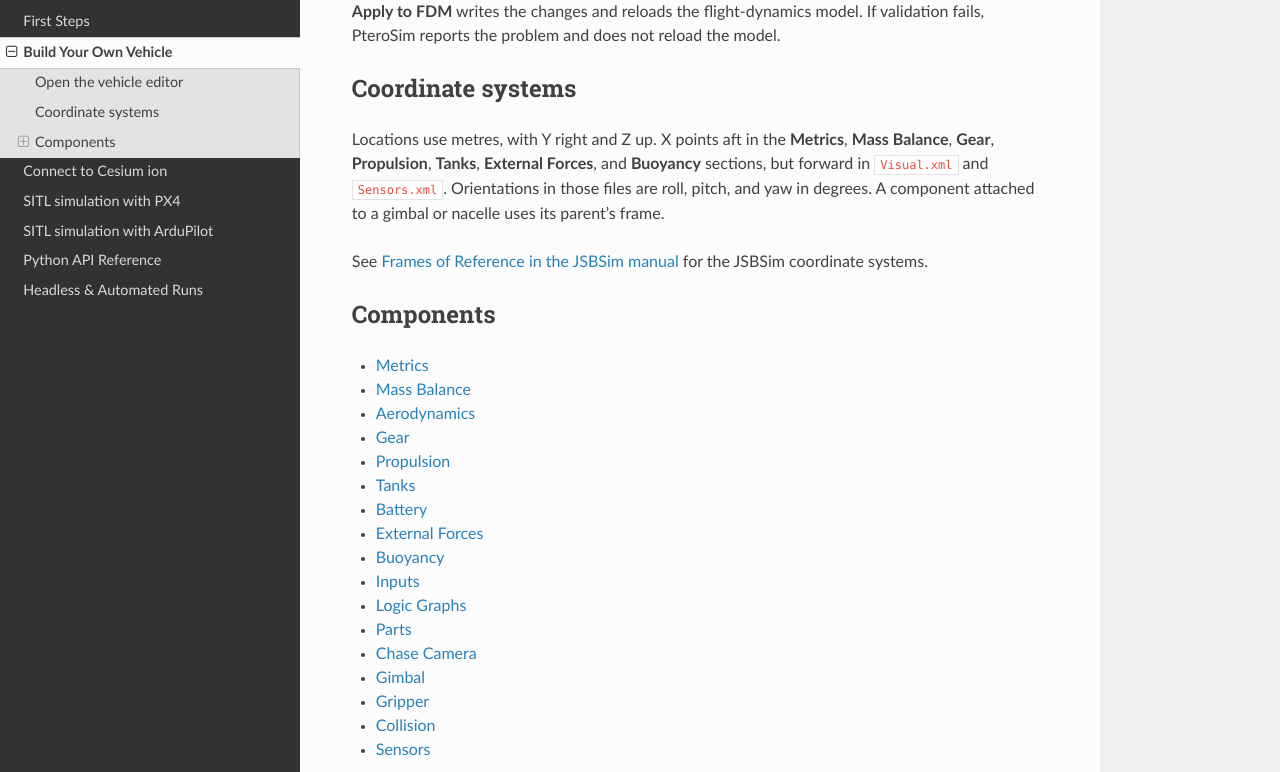
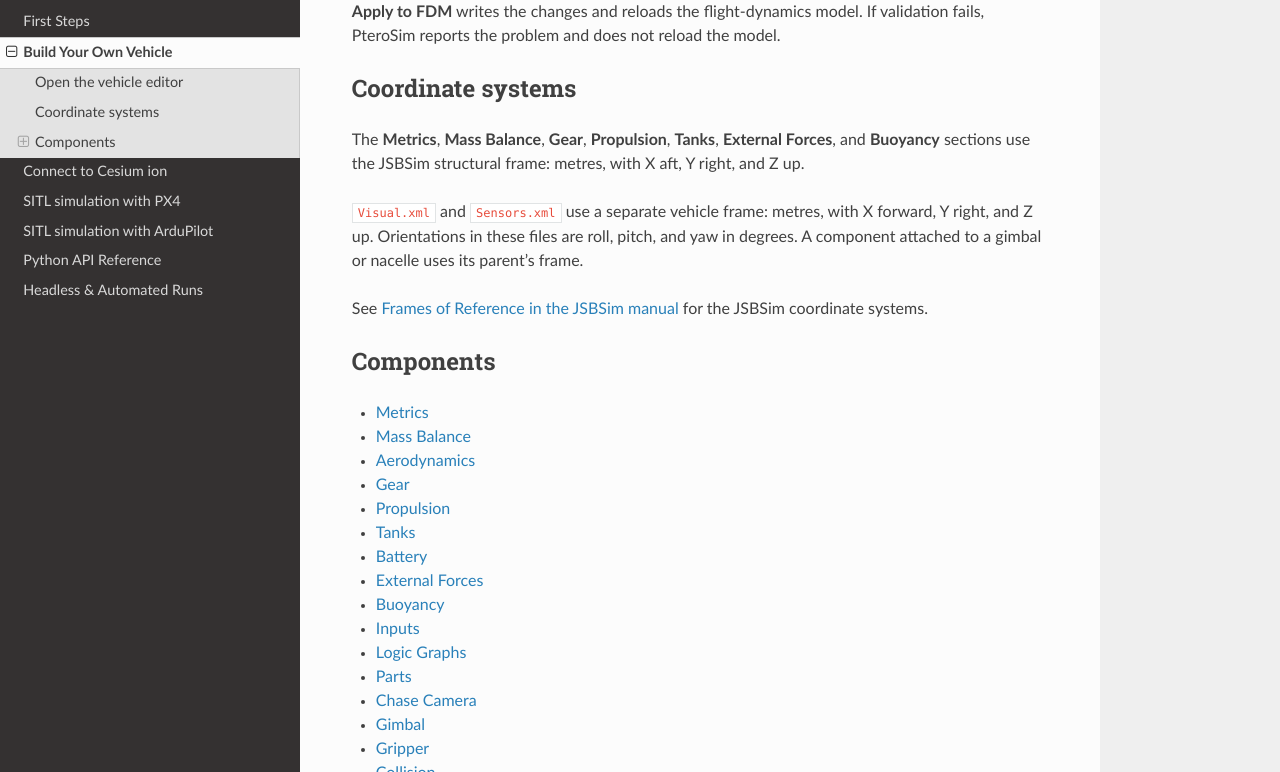
Before and after one commit to AlexanderRex/PteroSimDocs, a Sphinx documentation site: the page built from docs/source/editor/index.rst, in a window 1280 px wide and 900 px high, scrolled down 804 px, cut to the strip 128-900 px from the top of the window. Built offline with Sphinx 7.4.7 and the Read the Docs theme 3.1.0, drawn with Linux system fonts in a browser that asks for light colours.

Commit message:
Clarify vehicle coordinate frames

```diff
--- a/docs/source/editor/index.rst
+++ b/docs/source/editor/index.rst
@@ -23,11 +23,13 @@
 Coordinate systems
 ------------------
 
-Locations use metres, with Y right and Z up. X points aft in the **Metrics**,
-**Mass Balance**, **Gear**, **Propulsion**, **Tanks**, **External Forces**, and
-**Buoyancy** sections, but forward in ``Visual.xml`` and ``Sensors.xml``.
-Orientations in those files are roll, pitch, and yaw in degrees. A component
-attached to a gimbal or nacelle uses its parent's frame.
+The **Metrics**, **Mass Balance**, **Gear**, **Propulsion**, **Tanks**,
+**External Forces**, and **Buoyancy** sections use the JSBSim structural frame:
+metres, with X aft, Y right, and Z up.
+
+``Visual.xml`` and ``Sensors.xml`` use a separate vehicle frame: metres, with X
+forward, Y right, and Z up. Orientations in these files are roll, pitch, and yaw
+in degrees. A component attached to a gimbal or nacelle uses its parent's frame.
 
 See `Frames of Reference in the JSBSim manual
 <https://jsbsim-team.github.io/jsbsim-reference-manual/user/concepts/frames-of-reference/>`_
```
